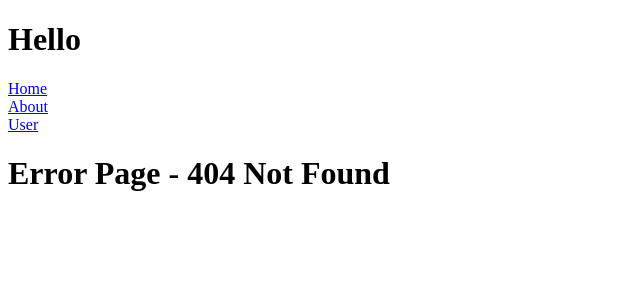
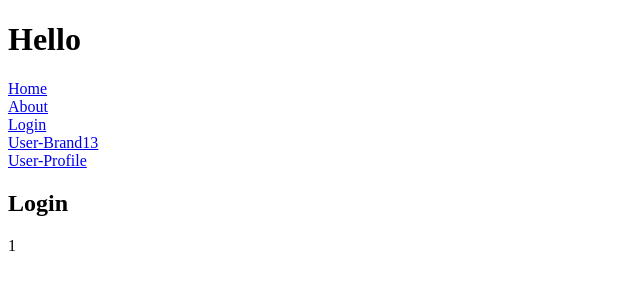
Before and after one commit to inno-leokim/routertest, a Vue app: page /login/1 in a window 1280 px wide. Before the commit this address had no page. Shown: the top 300 px of the page, without its empty margins (0-640 px from the left). Built offline with nearby package versions, Linux system fonts and the light colour scheme.

Commit message:
ADD lifecycle hook

```diff
--- a/src/App.vue
+++ b/src/App.vue
@@ -3,12 +3,20 @@
     <h1>Hello</h1>
     <div><router-link to="/">Home</router-link></div>
     <div><router-link to="/about">About</router-link></div>
-    <div><router-link :to="{path:`/user/brand13?id=13`}">User</router-link></div>
+    <div><router-link to="login">Login</router-link></div>
+    <div><router-link :to="{name: 'User', params: {username: 'brand13'}, query: {id: 13}}">User-Brand13</router-link></div>
+    <div><router-link :to="{name: 'Profile', params: {username: 'brand14'}, query: {id: 14}}">User-Profile</router-link></div>
   </div>
-  <router-view></router-view>
+  <!-- 해당 URL에 mapping되는 뷰(컴포넌트)가 렌더링 된다.-->
+  <!-- chilidren을 선언했을 경우 children의 컴포넌트(.vue 파일)가 렌더링 된다. -->
+
+    <router-view class="view two"></router-view> <!-- router-view가 여러개일 때 따로 name이 없을 경우 default라는 이름이 지정된다.-->
+    <router-view class="view two" name="a"></router-view>
+    <router-view class="view three" name="b"></router-view>
 </template>
 
 <script>
+
 </script>
 
 <style>
--- a/src/router/index.js
+++ b/src/router/index.js
@@ -4,6 +4,8 @@ import Home from '@/views/Home.vue';
 import About from '@/views/About.vue';
 import ErrorPage from '@/views/ErrorPage.vue';
 import User from '@/views/User.vue';
+import Login from '@/views/Login.vue';
+import UserProfile from '@/views/UserProfile.vue';
 
 const router = createRouter({
     history: createWebHistory(),
@@ -11,12 +13,42 @@ const router = createRouter({
         {
             path: '/',
             name: 'Home',
-            component: Home
+            // component: Home
+            components: {      // 여러 컴포넌트를 동시에 렌더링. Header, Footer, Menu등 여러 컴포넌트를 여러개로 보일 수 있다.
+                default: Home,
+                // a: About,
+                // b: ErrorPage
+            }
         },
         {
             path: '/about',
             name: 'About',
-            component: About
+            component: About,
+            alias: '/home', // 브라우저에서 /home으로 들어가도 about 페이지를 보여준다.
+
+            // redirect: '/user/brand13', // path형식으로 redirect
+
+
+            // redirect: {  //프로그래밍 방식으로 redirect
+            //     name: 'User',
+            //     params: {
+            //         username: 'brand15'
+            //     },
+            //     query: {id: 15}}
+
+
+            // redirect: to => {
+            //     // console.log(to);
+            //     const { hash, params, query, path } = to;
+            //     console.log(path);
+            //     if(path === '/about'){
+            //         // return '/user/brand13';
+            //         return { name: 'User', params: {username: 'brand17'}, query: {id: 17}}
+            //     }else{
+            //         return '/';
+            //     }
+            // }
+
         },
         {
             path: '/:catchAll(.*)',
@@ -24,11 +56,69 @@ const router = createRouter({
             component: ErrorPage
         },
         {
+            path: '/login/:id',
+            name: 'Login',
+            meta: {authRequired: false},
+            beforeEnter: (to, from, next) => {
+
+                /**
+                 * 라우터 가드
+                 * 컴포넌트 가드는 컴포넌트 파일(.vue)에서 선언하면 된다. Login.vue파일 참조
+                 */
+
+                console.log('Login page 라우터 가드');
+                if(to.matched.some((routeInfo) => {
+                    return routeInfo.meta.authRequired;
+                })){
+                    alert('LogIn please');
+                }else{
+                    console.log("routing success : '" + to.path + "'");
+                    next();
+                    // next();
+                }
+            },
+            component: Login
+        },
+        {
             path: '/user/:username',
             name: 'User',
-            component: User
+            props: {newsletterPopup: false},
+            component: User,
+            children: [
+                {
+                    path: 'profile',
+                    name: 'Profile',
+                    component: UserProfile
+               }
+            ]
         }
     ]
 });
 
+/**
+ * 전역 네비게이션 가드. next()함수를 실행하지 않으면 페이지 이동이 되지 않는다.
+ */
+
+// router.beforeEach((to, from, next) => {
+
+//     console.log('every single routing is pending');
+
+//     next(); //페이지 전환
+// });
+
+// router.beforeEach((to, from, next) => {
+//     if (to.matched.some((routeInfo) => {
+//         console.log(routeInfo);
+//         return routeInfo.meta.authRequired;
+//     })){
+//         alert('Login Please!');
+//     } else {
+//         console.log("routing success : '" + to.path + "'");
+//         next()
+//     }
+
+// });
+
+
+
 export default router;
--- a/src/views/About.vue
+++ b/src/views/About.vue
@@ -1,14 +1,61 @@
 <template>
-    <div>
+    <div class="post">
         <div>
             <h3>About Page</h3>
+        </div>
+        <div class="loading" v-if="loading">
+            Loading...
+        </div>
+
+        <div class="error" v-if="error">
+            {{ error }}
+        </div>
+
+        <div v-if="post" class="content">
+            <h3></h3>
         </div>
     </div>
 </template>
 
 <script>
     export default {
+        data(){
+            return {
+                loading: false,
+                post: null,
+                error: null
+            }
+        },
+        methods: {
+            getPosts: function (){
+                this.loading = true;
+                // fetch('https://jsonplaceholder.typicode.com/posts')
+                // .then(response => response.json())
+                // .then((data) => {
+                //     this.loading = false;
+                //     this.post = data;
+                // }).catch(err => {
+                //     this.loading = false;
+                //     // console.log(err);
+                //     this.error == err.toString();
+                // })
+            }
+        },
+        created(){ //컴포넌트를 탐색(마운트)한 후에 가져오기
+            // this.getPosts();
+        },
+        beforeRouteEnter(to, from, next){ //컴포넌트 탐색(마운트) 전에 가져오기. this에 접근할 수 없다.
+            fetch('https://jsonplaceholder.typicode.com/posts')
+                .then(response => response.json())
+                .then((data) => {
+                    console.log('before Route Enter');
+                    console.log(data);
+                    next(alert('success'));
+                }).catch(err => {
+                    console.log(err.toString());
+                })
 
+        }
     }
 </script>
 
--- /dev/null
+++ b/src/views/Login.vue
@@ -0,0 +1,57 @@
+<template>
+    <div>
+        <h2>Login</h2>
+        <div>{{ loginId }}</div>
+    </div>
+</template>
+
+<script>
+    export default {
+
+        computed : {
+            loginId() {
+                return this.$route.params.id
+            }
+        },
+        /**
+         * 라우터 가드 3가지
+         */
+        beforeRouteEnter(to, from, next) {
+            //Login 컴포넌트가 화면에 표시되기 전에 수행될 로직.
+            //Login 컴포넌트 인스턴스가 아직 생성되지 않음.
+            //따라서 this로 컴포넌트에 접근할 수 없음
+            console.log('beforeRouteEnter');
+            if(to.matched.some(record => {
+                return record.meta.authRequired;
+            })){
+                alert("login please - beforeRo uteEnter");
+            }else{
+                alert("login success - beforeRouteEnter");
+                console.log("routing success : '" + to.path + "'");
+                next();
+            }
+        },
+        beforeRouteUpdate(to, from, next) {
+            // 화면에 표시된 컴포넌트가 변경될 때 수행될 로직
+            // 이 시점에서 컴포넌트 인스턴스는 마운트 된 상태이므로, `this`로 Login 컴포넌트를 접근할 수 있음
+
+            // 예를들어 '/login/:id/' 파라미터가 '/login/1'과 'login/2' 사이를 탐색할 때,
+            // `Userdetails` 컴포넌트 인스턴스가 유지되면 이 훅이 호출됨
+
+            // !!!!!언제 호출되는지 체크할 것!!
+            next();
+        },
+        beforeRouteLeave (to, from, next) {
+            // 이 컴포넌트를 렌더링한 경로에서 떠나려고 할 때 호출됨.
+            // `this`로 컴포넌트 인스턴스에 접근할 수 있음.
+            console.log('beforeRouteLeave');
+
+            // !!!!!언제 호출되는지 체크할 것!!
+            next();
+        }
+    }
+</script>
+
+<style scoped>
+
+</style>
--- a/src/views/User.vue
+++ b/src/views/User.vue
@@ -1,11 +1,16 @@
 <template>
     <div>
-        User {{ userinfo }}
+        User {{ userinfo }} {{ newsletterPopup }}
     </div>
+    <button @click="goProfile">Go Profile</button>
+    <router-view></router-view>
 </template>
 
 <script>
     export default {
+        props: {
+            newsletterPopup: {type: Boolean, default: true}
+        },
         computed: {
             userinfo(){
                 return `${this.$route.params.username}, ${this.$route.query.id}`
@@ -16,6 +21,23 @@
                 window.history.length > num
                 ? this.$route.go(-1)
                 : this.$route.push('/')
+                // 프로그래밍 방식으로 페이지 이동.
+                // <router-link>가 선언방식(정적방식)이라면 $route.push는 동적으로 페이지를 이동
+
+                // router.replace 역시 push와 같은 역할을 한다. 차이점은 replace는 history를 쌓지 않는다.
+            },
+            goProfile(){
+                this.$router.push({name: 'Profile', params: {username: 'brand15'}, query: {id: 15}});
+            }
+        },
+
+        watch: {
+            $route(to, prev){
+                console.log(to);
+                console.log('to: ' + to.path);
+                console.log('to: ' + to.query);
+                console.log('prev: ' + prev.path);
+                console.log('prev: ' + prev.query);
             }
         }
     }
--- /dev/null
+++ b/src/views/UserProfile.vue
@@ -0,0 +1,15 @@
+<template>
+    <div class="user">
+        <h2>User brand13 {{ this.$route.query.id }}</h2>
+    </div>
+</template>
+
+<script>
+    export default {
+
+    }
+</script>
+
+<style scoped>
+
+</style>
```
